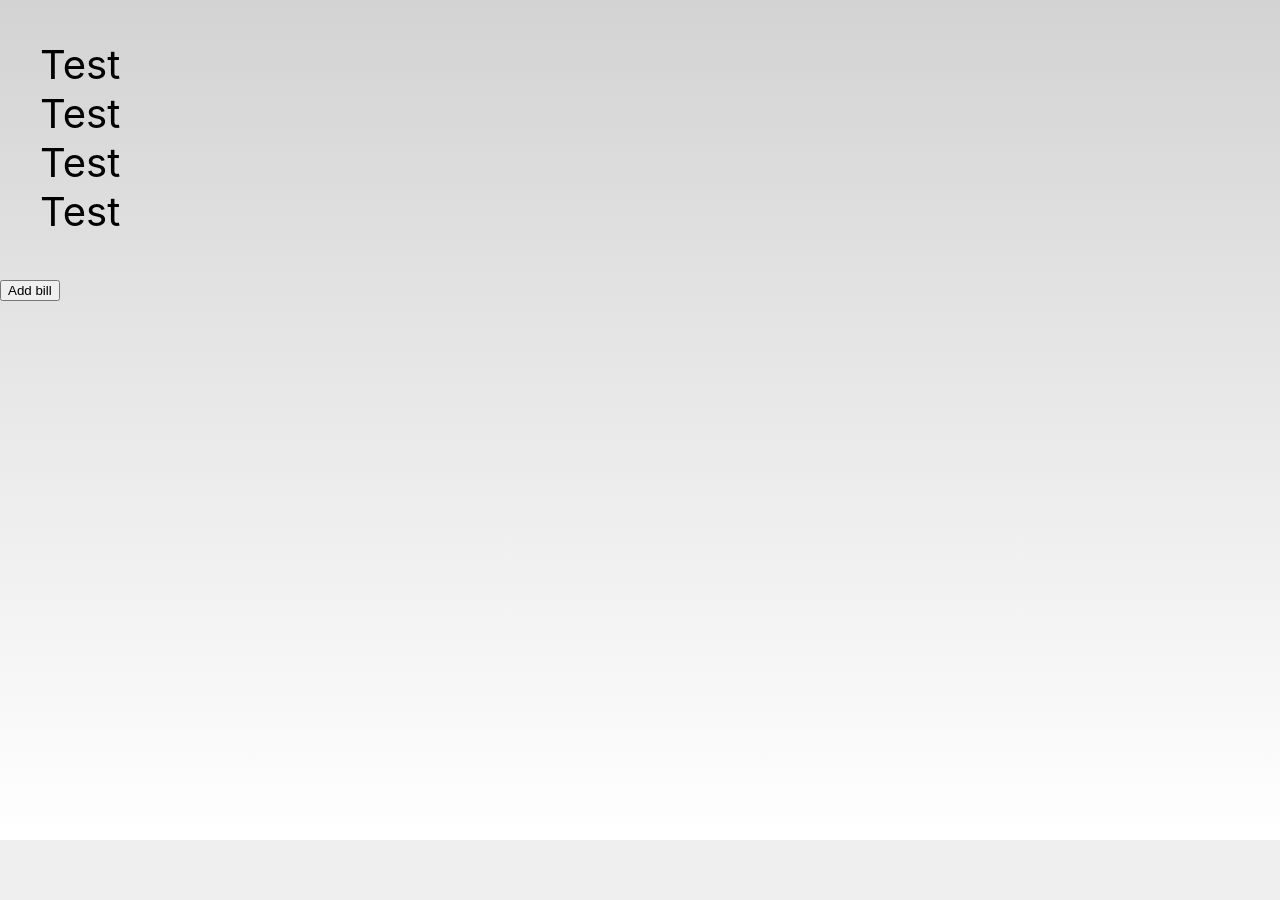
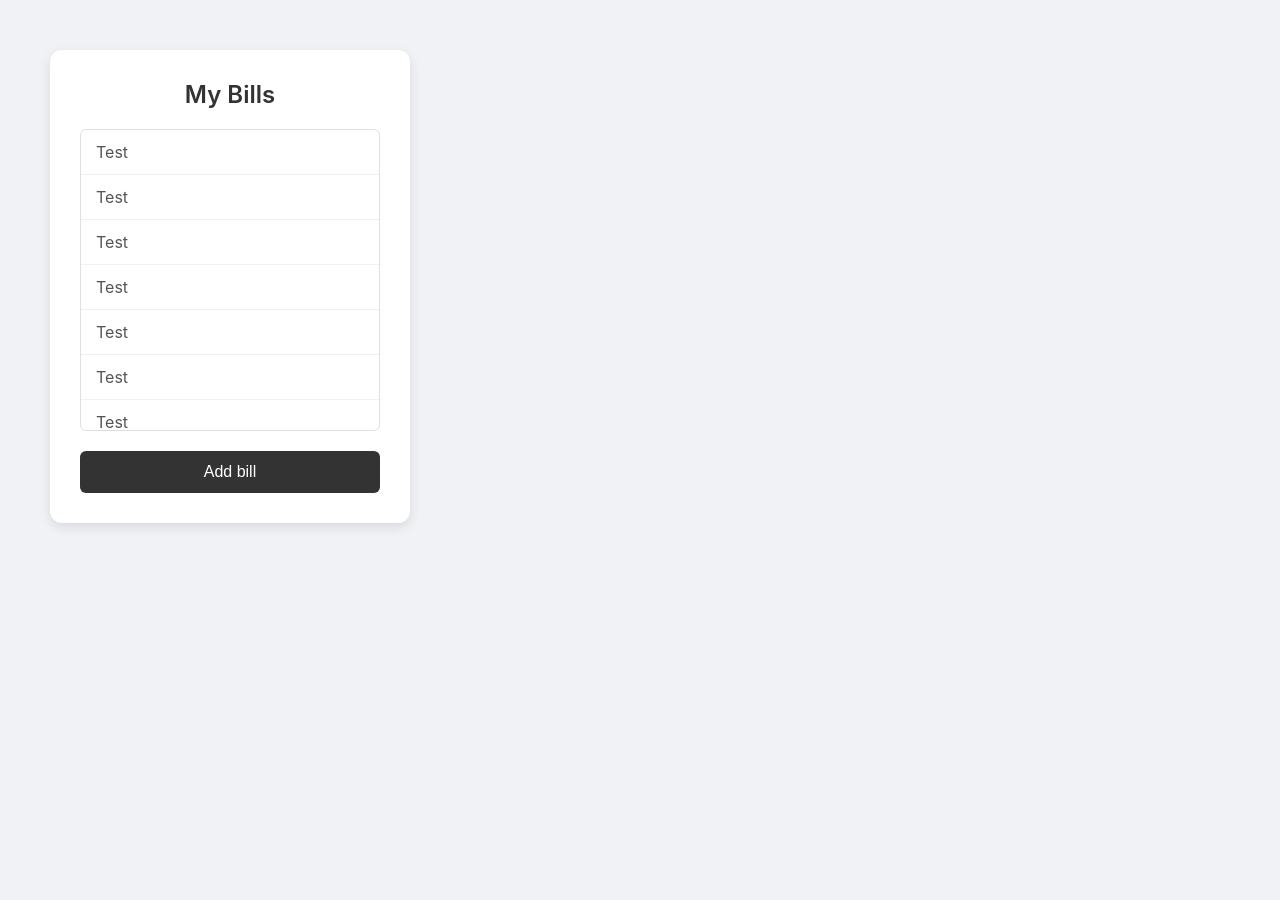
Before and after one commit to MiloGH-1/Bill-Splitter-Web-Application, a Flask app: page / in a window 1280 px wide. Before the commit the page ends 840 px from the top, so only its background shows below. Run offline with Flask 3, Linux system fonts and the light colour scheme.

Commit message:
Added some more advanced CSS to format the contents of the list.

```diff
--- a/static/dashboard.css
+++ b/static/dashboard.css
@@ -1,16 +1,66 @@
-body{
-    margin: 0px;
-    padding: 0px;
-    background-image: linear-gradient(lightgrey, white);
+body {
+    margin: 0;
+    padding: 50px;
+    background-color: #f0f2f5;
     min-height: 100vh;
+    font-family: -apple-system, BlinkMacSystemFont, "Segoe UI", Roboto, "Helvetica Neue", Arial, sans-serif;
 }
 
-#billList{
+.card {
+    background-color: #ffffff;
+    padding: 30px;
+    border-radius: 12px;
+    box-shadow: 0 4px 12px rgba(0, 0, 0, 0.1);
+    width: 300px;
+}
+
+.title {
+    margin: 0 0 20px 0;
+    font-size: 24px;
+    color: #333;
+    text-align: center;
+    font-weight: 600;
+}
+
+#billList {
     list-style-type: none;
-    font-size: 40px;
-    font-family: -apple-system, BlinkMacSystemFont, "Segoe UI", Roboto, "Helvetica Neue", Arial, sans-serif;
-    width: 250px;
-    max-height: 200px;
+    padding: 0;
+    margin: 0;
+    max-height: 300px;
     overflow-y: auto;
+    border: 1px solid #e0e0e0;
+    border-radius: 6px;
+}
 
+#billList li {
+    padding: 12px 15px;
+    font-size: 16px;
+    color: #555;
+    border-bottom: 1px solid #f0f0f0;
+    transition: background-color 0.2s;
 }
+
+#billList li:last-child {
+    border-bottom: none;
+}
+
+#billList li:hover {
+    background-color: #f9f9f9;
+    color: #000;
+}
+
+#add {
+    margin-top: 20px;
+    width: 100%;
+    padding: 12px;
+    background-color: #333;
+    color: white;
+    border: none;
+    border-radius: 6px;
+    font-size: 16px;
+    transition: background-color 0.2s;
+}
+
+#add:hover {
+    background-color: #555;
+}
--- a/templates/dashboard.html
+++ b/templates/dashboard.html
@@ -5,6 +5,8 @@
         <link rel="stylesheet" href="{{ url_for('static', filename='dashboard.css') }}">
     </head>
     <body>
+        <div class="card">
+            <h2 class="title">My Bills</h2>
             <ul id="billList">
                 <li>Test</li>
                 <li>Test</li>
@@ -12,7 +14,14 @@
                 <li>Test</li>
                 <li>Test</li>
                 <li>Test</li>
+                <li>Test</li>
+                <li>Test</li>
+                <li>Test</li>
+                <li>Test</li>
+                <li>Test</li>
+                <li>Test</li>
             </ul>
-        <button id = "add">Add bill</button>
+            <button id="add">Add bill</button>
+        </div>
     </body>
 </html>
```
Lines whose indentation alone changed are shown as unchanged.
